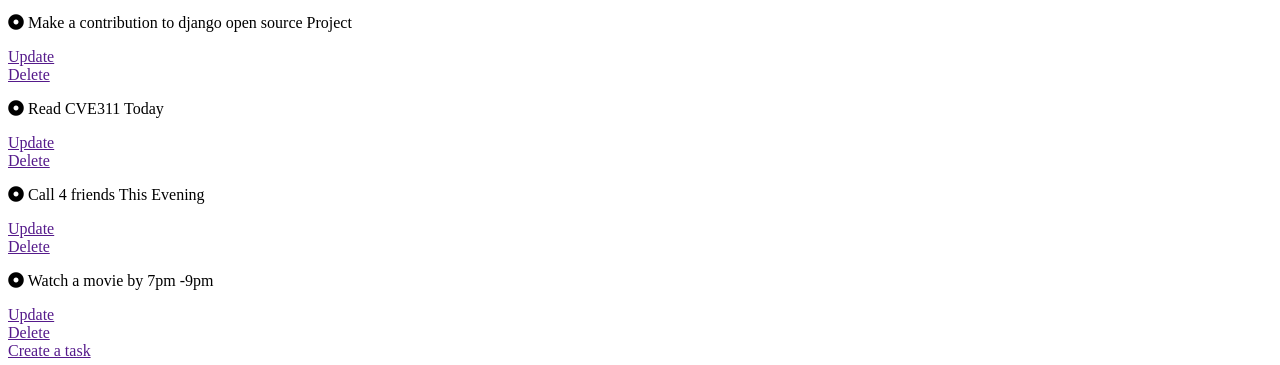
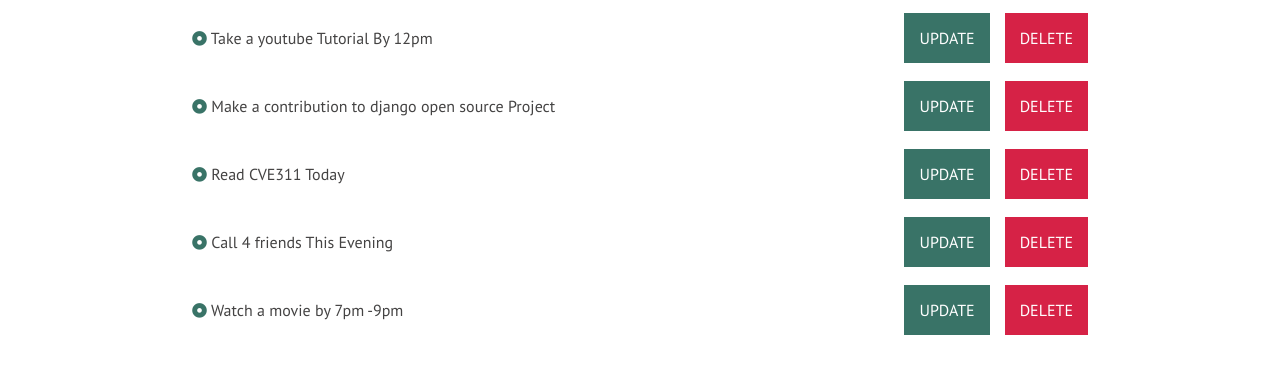
Before and after one commit to osas2211/todo-app, a plain HTML site: page index.html in a window 1280 px wide. Shown: the part 206-571 px from the top of the page. Drawn offline with Linux system fonts and the light colour scheme; the site is published under a folder, as on GitHub Pages, so addresses that start at the root find nothing; a web font is replaced by a local one.

Commit message:
second commit

```diff
--- a/index.html
+++ b/index.html
@@ -4,7 +4,7 @@
     <meta charset="UTF-8">
     <meta name="viewport" content="width=device-width, initial-scale=1.0">
     <link rel="stylesheet" href="https://cdnjs.cloudflare.com/ajax/libs/font-awesome/5.15.1/css/all.min.css" integrity="sha512-+4zCK9k+qNFUR5X+cKL9EIR+ZOhtIloNl9GIKS57V1MyNsYpYcUrUeQc9vNfzsWfV28IaLL3i96P9sdNyeRssA==" crossorigin="anonymous" />
-    <link rel="stylesheet" href="/css/style.css">
+    <link rel="stylesheet" href="css/style.css">
     <title>Todo App</title>
 </head>
 <body>
@@ -49,7 +49,7 @@
     <footer id="main-footer">
         <p>Designed by Osariemen Osaretin Frank  <a href="https://github.com/osas2211", target="_blank">  <i class="fab fa-github"></i></a></p>
     </footer>
-    <script src="/js/main.js"></script>
+    <script src="js/main.js"></script>
 
 </body>
 </html>
```
